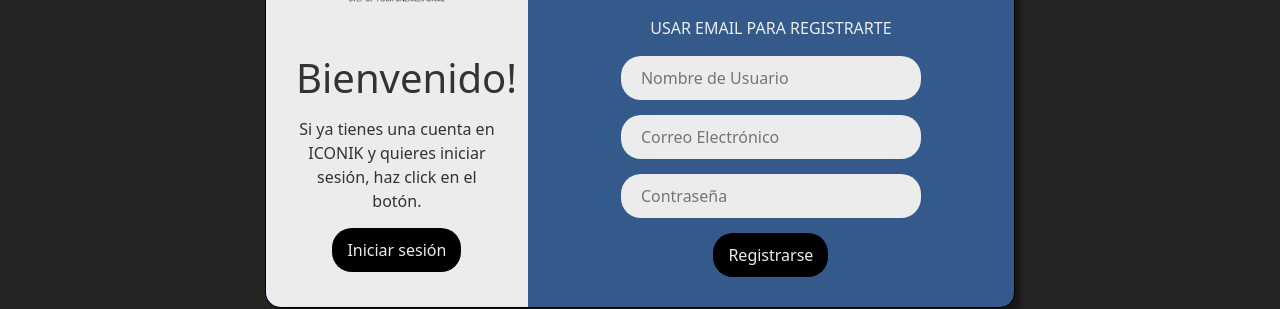
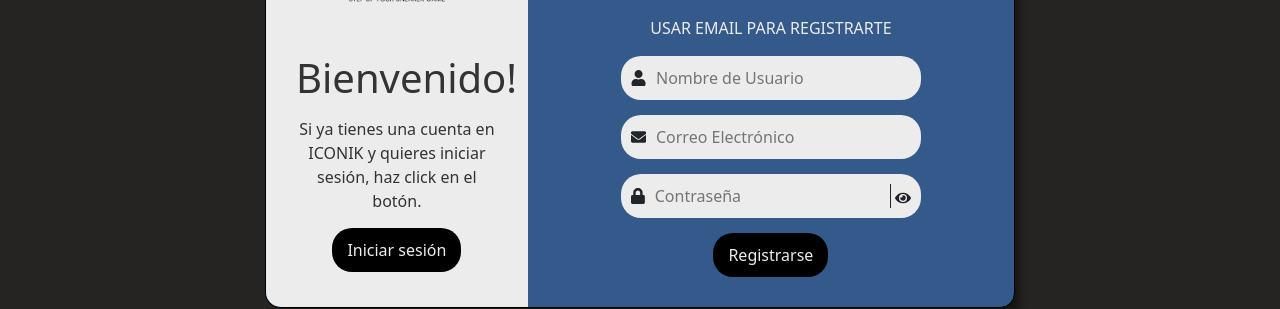
Before and after one commit to LucasAlbarado/lucas-albarado, a React (Create React App) app: page /login in a window 1280 px wide. Shown: the part 352-661 px from the top of the page. Built offline with nearby package versions, Linux system fonts and the light colour scheme.

Commit message:
icons-password

```diff
--- a/src/components/loginRegister.css
+++ b/src/components/loginRegister.css
@@ -182,6 +182,14 @@
     margin-bottom: 10px;
   }
 }
+#form-register > label:nth-child(3) > span{
+  border-left: 1px solid rgb(37, 37, 37);
+  padding-left: 4px;
+}
+#form-login > label:nth-child(2) > span{
+  border-left: 1px solid rgb(37, 37, 37);
+  padding-left: 4px;
+}
 @media screen and (max-width: 670px) {
   .main {
     font-size: 14px;
--- a/src/components/loginRegister.jsx
+++ b/src/components/loginRegister.jsx
@@ -2,13 +2,16 @@ import React, { useState, useEffect } from "react";
 import { Link } from "react-router-dom";
 import "../components/loginRegister.css";
 import logo1 from "../images/logo1.png";
-import { FaGoogle, FaLinkedinIn, FaGithub } from "react-icons/fa";
+import { FaGoogle, FaLinkedinIn, FaGithub,FaLock, FaUser,FaEnvelope,FaEye,FaEyeSlash   } from "react-icons/fa";
 import Swal from "sweetalert2";
 import axios from "axios";
 
 
 function LoginRegister({ setIsAuthenticated, setUserName}) {
   const [showRegisterForm, setShowRegisterForm] = useState(true);
+  const [password, setPassword] = useState("");
+  const [showPassword, setShowPassword] = useState(false);
+
   const [formData, setFormData] = useState({
     name: "",
     email: "",
@@ -99,7 +102,9 @@ function LoginRegister({ setIsAuthenticated, setUserName}) {
     }
   };
 
-
+  const togglePasswordVisibility = () => {
+    setShowPassword(!showPassword);
+  };
 
   return (
     <div className="main">
@@ -161,7 +166,7 @@ function LoginRegister({ setIsAuthenticated, setUserName}) {
               <form onSubmit={handleSubmit} className="form" id="form-register">
                 {/* Contenido del formulario de registro */}
                 <label>
-                  <i className="bx bx-user-circle"></i>
+                <FaUser />
                   <input
                     type="text"
                     name="name"
@@ -174,7 +179,7 @@ function LoginRegister({ setIsAuthenticated, setUserName}) {
                   />
                 </label>
                 <label>
-                  <i className="bx bx-envelope"></i>
+                <FaEnvelope />
                   <input
                     type="email"
                     name="email"
@@ -188,19 +193,21 @@ function LoginRegister({ setIsAuthenticated, setUserName}) {
                   />
                 </label>
                 <label>
-                  <i className="bx bx-lock"></i>
+                  <FaLock />
                   <input
-                    type="password"
+                    type={showPassword ? "text" : "password"}
                     name="password"
                     placeholder="Contraseña"
                     minLength="8"
                     maxLength="16"
-                    autoComplete="current-password"
-                    id="password-r"
-                    value={formData.password}
-                    onChange={handleChange}
+                    id="password-l"
+                    value={loginFormData.password}
+                    onChange={handleLoginChange}
                     required
                   />
+                  <span onClick={togglePasswordVisibility}>
+                    {showPassword ? <FaEyeSlash /> : <FaEye />}
+                  </span>
                 </label>
                 <input type="submit" value="Registrarse" id="button" />
               </form>
@@ -222,7 +229,7 @@ function LoginRegister({ setIsAuthenticated, setUserName}) {
               <p>Inicia sesión con el nombre se usuario</p>
               <form onSubmit={handleLoginSubmit} className="form" id="form-login">
                 <label>
-                  <i className="bx bx-user-circle"></i>
+                <FaUser />
                   <input
                     type="text"
                     name="name"
@@ -235,9 +242,9 @@ function LoginRegister({ setIsAuthenticated, setUserName}) {
                   />
                 </label>
                 <label>
-                  <i className="bx bx-lock"></i>
+                  <FaLock />
                   <input
-                    type="password"
+                    type={showPassword ? "text" : "password"}
                     name="password"
                     placeholder="Contraseña"
                     minLength="8"
@@ -247,6 +254,9 @@ function LoginRegister({ setIsAuthenticated, setUserName}) {
                     onChange={handleLoginChange}
                     required
                   />
+                  <span onClick={togglePasswordVisibility} className="span-showpassword">
+                    {showPassword ? <FaEyeSlash /> : <FaEye />}
+                  </span>
                 </label>
                 <input
                   type="submit"
```
